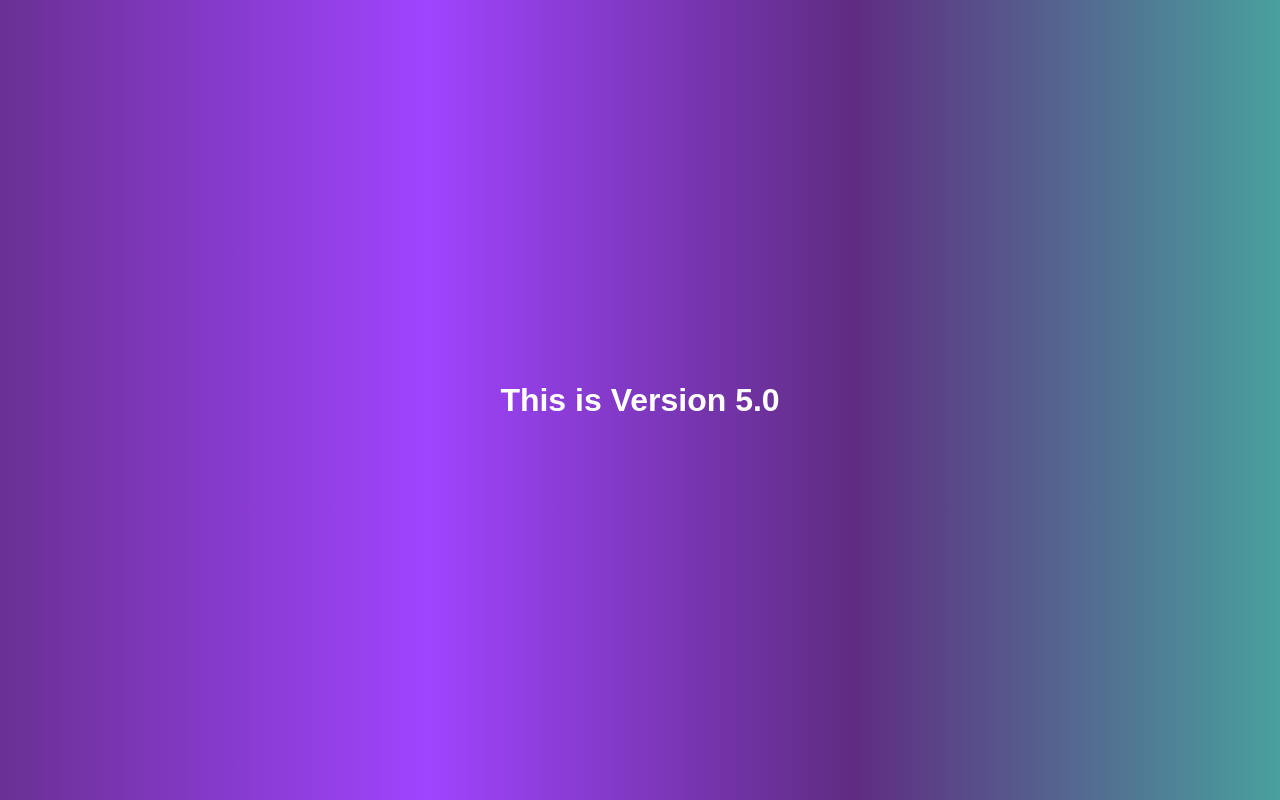
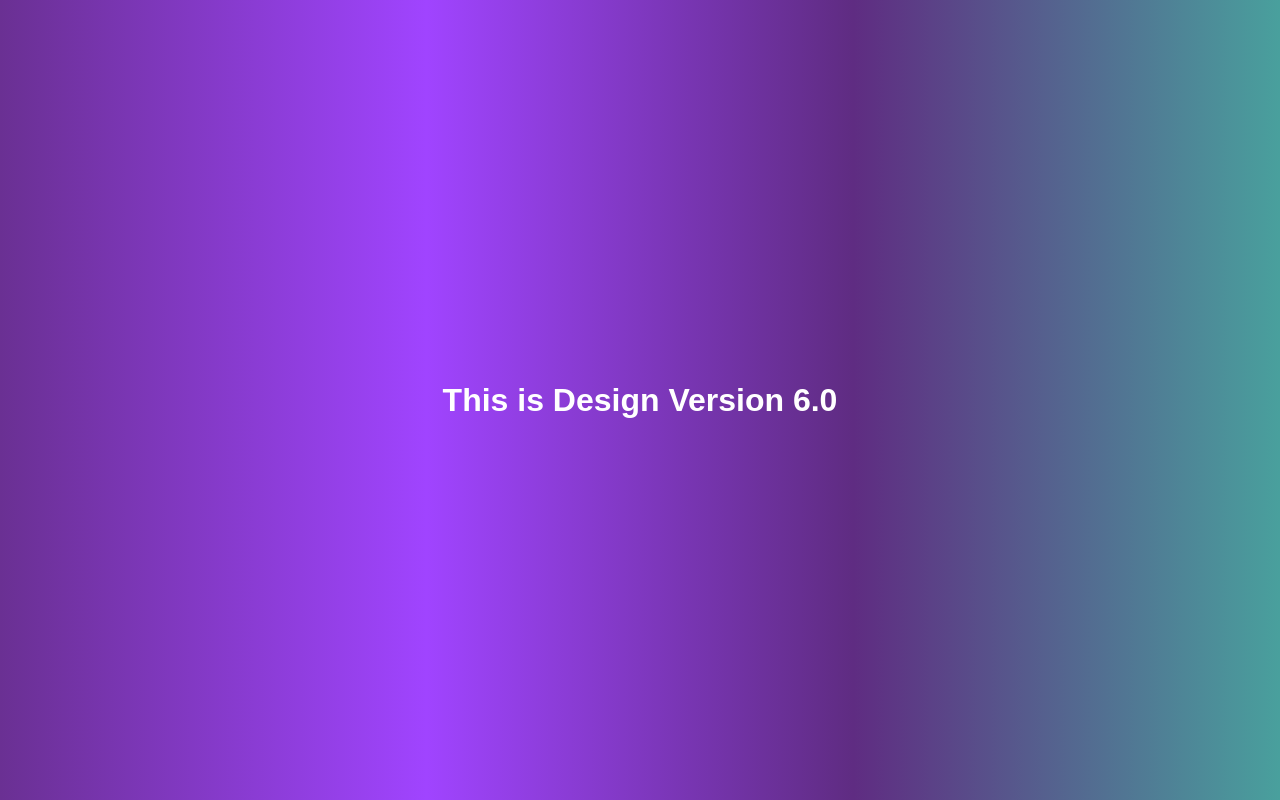
Before and after one commit to vipultayde/myRepo, a plain HTML site: page index.html in a window 1280 px wide. Drawn offline with Linux system fonts and the light colour scheme.

Commit message:
Changed H1

```diff
--- a/index.html
+++ b/index.html
@@ -8,6 +8,6 @@
 </head>
 <body>
     <header></header>
-    <h1>This is Version 5.0</h1>
+    <h1>This is Design Version 6.0</h1>
 </body>
 </html>
```
